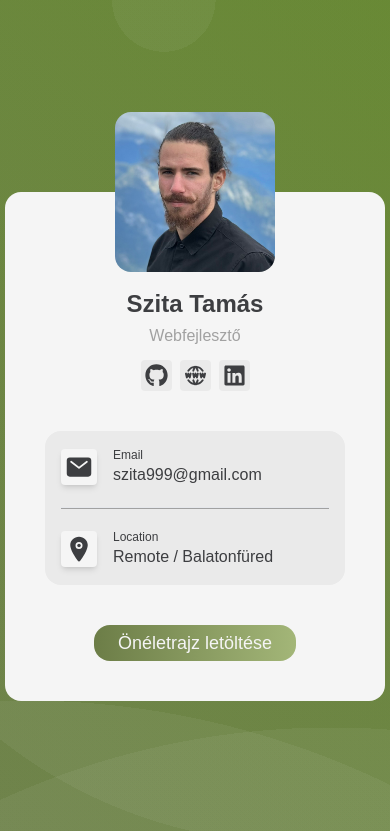
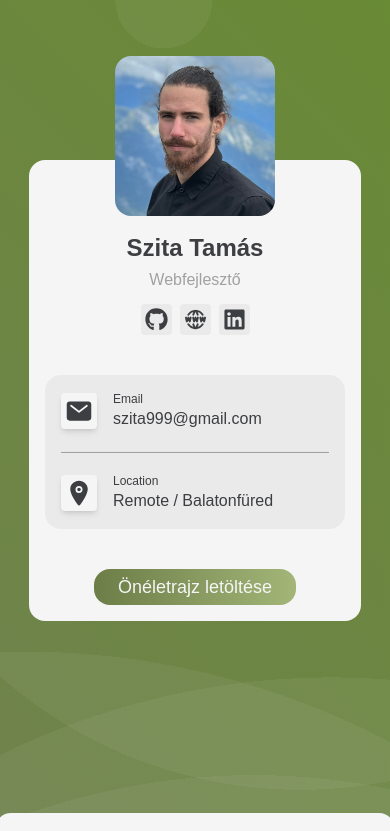
Before and after one commit to Medivessing/tamasszita, a Next.js app: page / in a window 390 px wide. Shown: the top 831 px of the page. Built offline with nearby package versions, Linux system fonts and the light colour scheme.

Commit message:
balkártya telefonra szabva

```diff
--- a/app/page.tsx
+++ b/app/page.tsx
@@ -25,8 +25,8 @@ export default function Home() {
   }, []);
 
   return (
-    <div className="bg-complex-radial min-h-screen flex flex-col md:flex-row items-center p-8 justify-center gap-24 scrollbar-hide">
-      <div className="bg-[#F5F5F5] rounded-2xl max-w-[400px] p-10 flex flex-col items-center mb-auto mt-40 ">
+    <div className="bg-complex-radial min-h-screen flex flex-col md:flex-row items-center lg:p-8 justify-center gap-24 scrollbar-hide">
+      <div className="bg-[#F5F5F5] rounded-2xl max-w-[400px] p-4 lg:p-10 flex flex-col items-center mb-auto mt-40 ">
         <div className="relative -mt-[7.5rem] ">
           <Image
             src={portrait}
```
